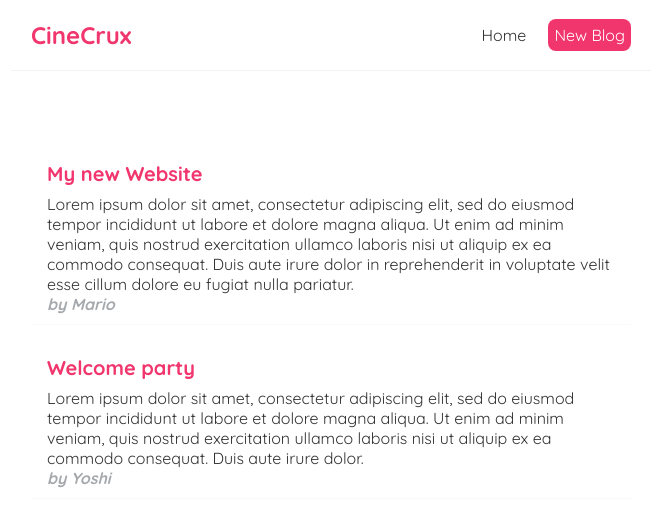
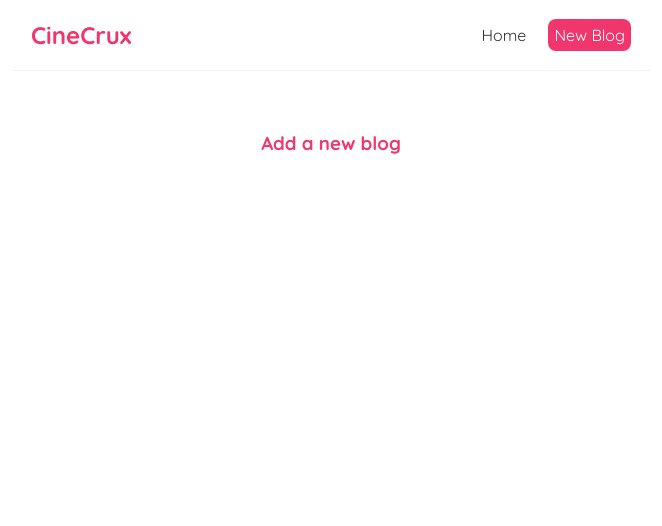
Before and after one commit to theiconik/cine-crux, a React (Create React App) app: page /create in a window 1280 px wide. Shown: the top 526 px of the page, without its empty margins (309-971 px from the left). Built offline with nearby package versions, Linux system fonts and the light colour scheme; data requests are answered from the project's data file.

Commit message:
Added route for creation of blog

```diff
--- a/src/App.js
+++ b/src/App.js
@@ -1,14 +1,25 @@
-import Navbar from './Components/Navbar'
-import Home from './Routes/Home'
+import Navbar from "./Components/Navbar";
+import Home from "./Routes/Home";
+import { BrowserRouter as Router, Route, Switch } from "react-router-dom";
+import Create from "./Components/Create";
 
 function App() {
   return (
-    <div className="App">
-      <Navbar />
-      <div className="content">
-        <Home />
+    <Router>
+      <div className="App">
+        <Navbar />
+        <div className="content">
+          <Switch>
+            <Route exact path="/">
+              <Home />
+            </Route>
+            <Route path="/create">
+              <Create />
+            </Route>
+          </Switch>
+        </div>
       </div>
-    </div>
+    </Router>
   );
 }
 
--- /dev/null
+++ b/src/Components/Create.js
@@ -0,0 +1,9 @@
+const Create = () => {
+   return (
+      <div className="create">
+         <h3 style={{color: "#f1356d",textAlign:"center"}}>Add a new blog</h3>
+      </div>
+    );
+}
+
+export default Create;
```
